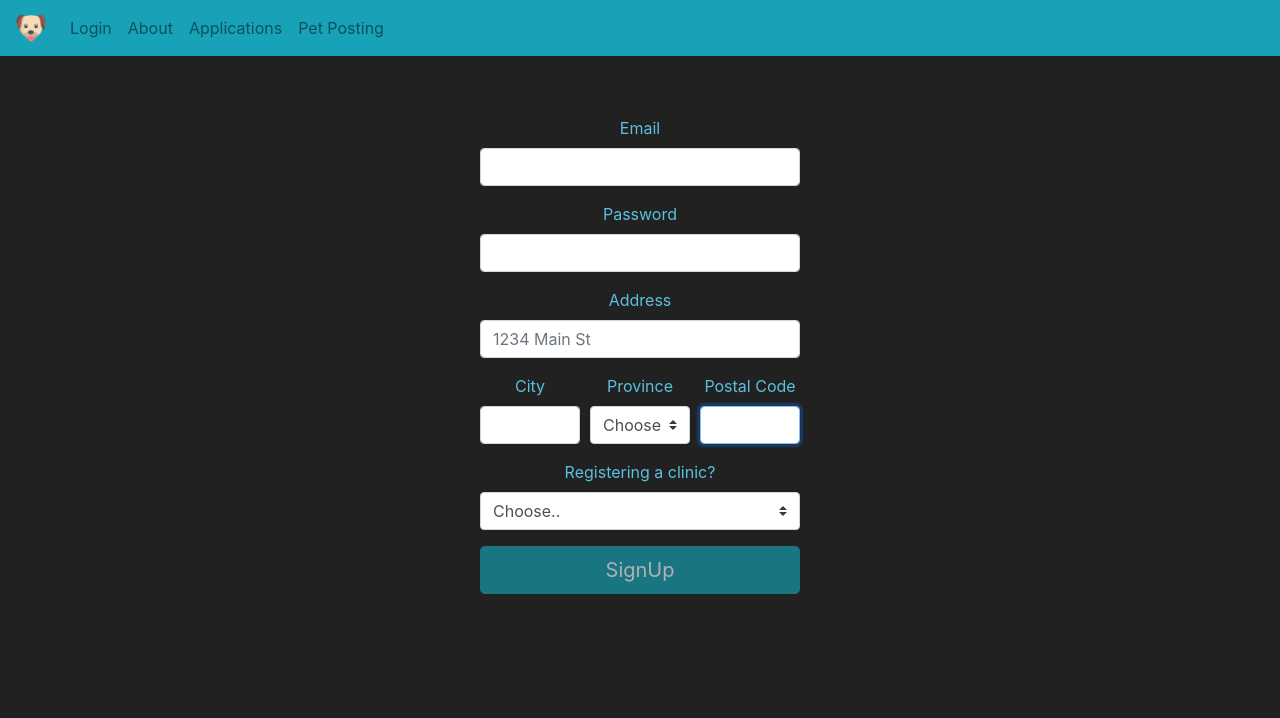
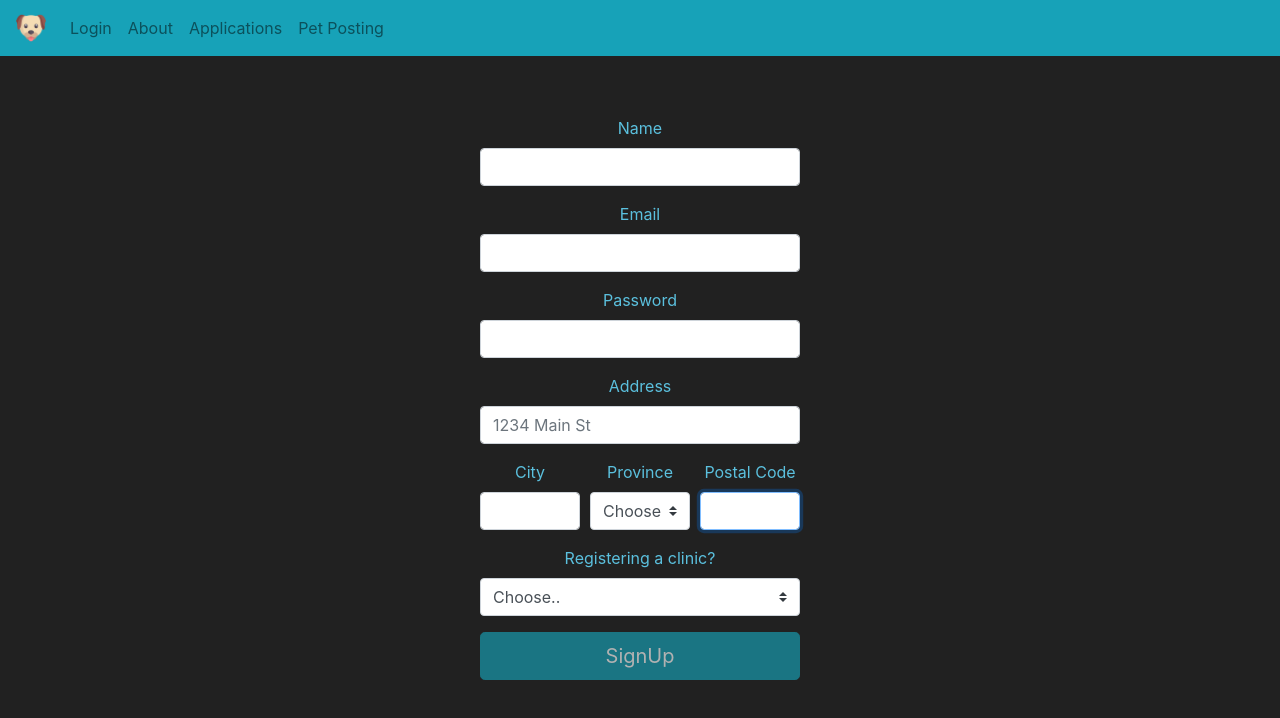
Before and after one commit to jchua24/pinder, a React (Create React App) app in the folder pet-adoption/: page /signup in a window 1280 px wide. Shown: the top 718 px of the page. Built offline with nearby package versions, Linux system fonts and the light colour scheme.

Commit message:
added name to signup page

```diff
--- a/pet-adoption/src/components/PetSwiper/PetCard.js
+++ b/pet-adoption/src/components/PetSwiper/PetCard.js
@@ -3,7 +3,7 @@ import {Form, Card, Button} from "react-bootstrap";
 import ReactCardFlip from 'react-card-flip';
 import SimpleReactLightBox from 'simple-react-lightbox';
 import {SRLWrapper} from "simple-react-lightbox";
-import { InfoCircleFill, ArrowCounterclockwise } from 'react-bootstrap-icons';
+import {ArrowCounterclockwise } from 'react-bootstrap-icons';
 import Popup from 'reactjs-popup';
 
 import "./PetCard.css"
--- a/pet-adoption/src/components/Profile/Profile.js
+++ b/pet-adoption/src/components/Profile/Profile.js
@@ -0,0 +1,38 @@
+import React from "react";
+import { Carousel} from "react-bootstrap";
+
+import "./Profile.css";
+
+class Profile extends React.Component {
+  constructor() {
+    super();
+    this.state = {
+        user: {
+            name: "",
+            email: "",
+            password: "",
+            address: "",
+            city: "",
+            province: "",
+            postal: "",
+            isClinic: "",
+            preferences: {},
+            applicationResponses: {}
+        }
+    }
+  }
+
+  handleSubmit(event) {
+    event.preventDefault();
+  }
+
+  render() {
+    return (
+      <div className=" ">
+
+      </div>
+    );
+  }
+}
+
+export default Profile;
--- a/pet-adoption/src/components/Signup/Signup.js
+++ b/pet-adoption/src/components/Signup/Signup.js
@@ -7,6 +7,7 @@ class SignUp extends React.Component {
   constructor() {
     super();
     this.state = {
+      name: "",
       email: "",
       password: "",
       address: "",
@@ -19,6 +20,7 @@ class SignUp extends React.Component {
 
   validateForm() {
     return (
+      this.state.name.length > 0 &&
       this.state.email.length > 0 &&
       this.state.password.length > 0 &&
       this.state.address.length > 0 &&
@@ -38,6 +40,15 @@ class SignUp extends React.Component {
     return (
       <div className="Signup">
         <Form onSubmit={this.handleSubmit} className="infoTextColor">
+        <Form.Group size="lg" controlId="name">
+            <Form.Label>Name</Form.Label>
+            <Form.Control
+              autoFocus
+              type="text"
+              value={this.state.name}
+              onChange={(e) => this.setState({ name: e.target.value })}
+            />
+          </Form.Group>
           <Form.Group size="lg" controlId="email">
             <Form.Label>Email</Form.Label>
             <Form.Control
```
